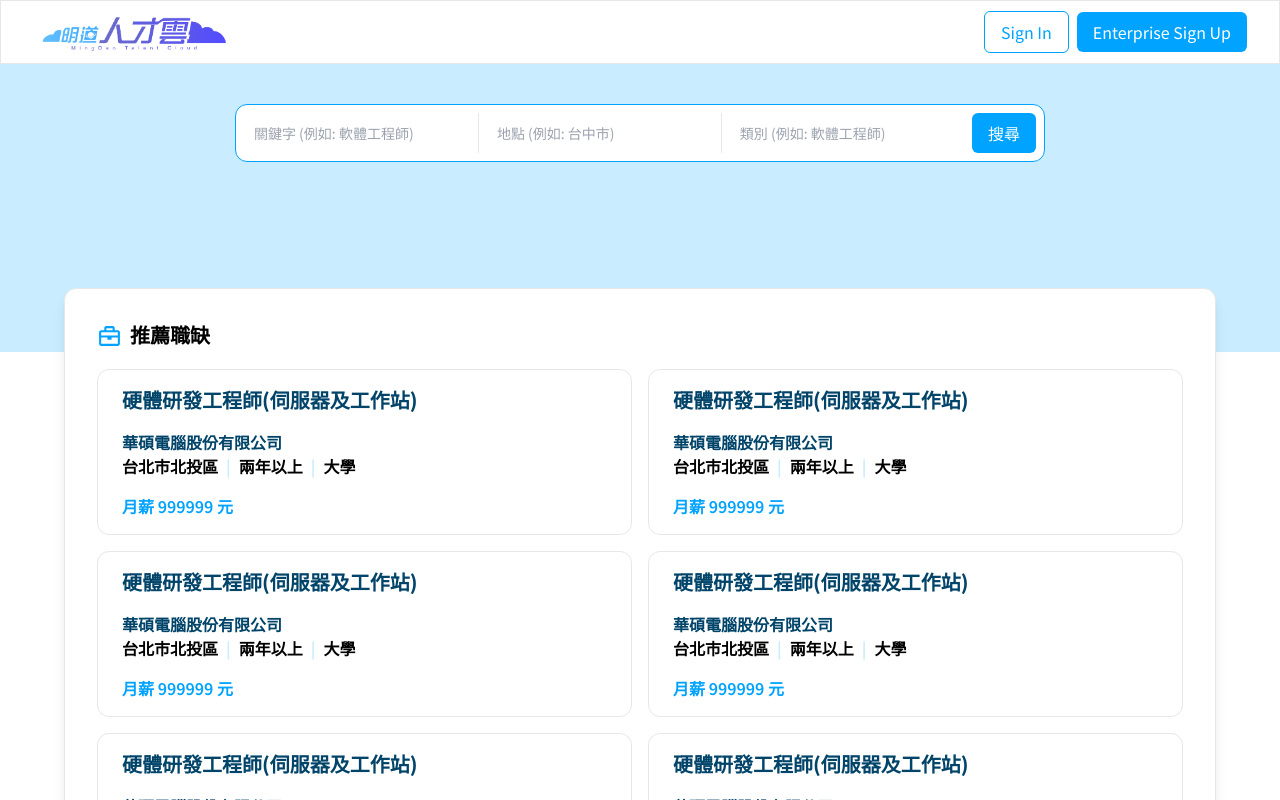
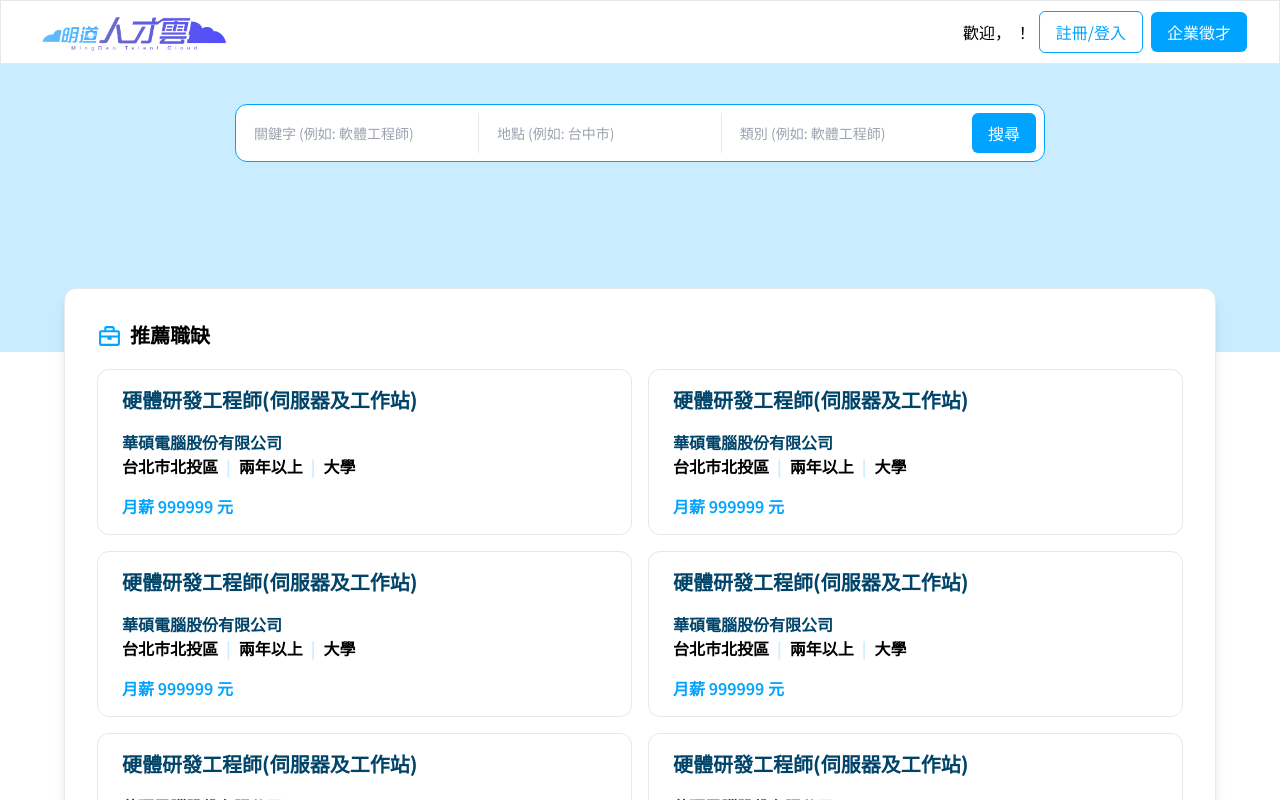
Before and after one commit to MingdaoTC/Service, a Next.js app: page / in a window 1280 px wide. Shown: the top 800 px of the page. Built offline with nearby package versions, Linux system fonts and the light colour scheme; no server answers.

Commit message:
feat: login api

```diff
--- a/package.json
+++ b/package.json
@@ -10,6 +10,7 @@
   },
   "dependencies": {
     "next": "14.2.5",
+    "next-auth": "5.0.0-beta.25",
     "react": "^18.3.1",
     "react-dom": "^18.3.1",
     "react-icons": "^5.5.0"
--- /dev/null
+++ b/src/app/api/auth/[...nextauth]/route.ts
@@ -0,0 +1,2 @@
+import { handlers } from "@/lib/auth"
+export const { GET, POST } = handlers
--- a/src/components/Global/HeaderBar.tsx
+++ b/src/components/Global/HeaderBar.tsx
@@ -5,7 +5,11 @@ import Button from "@/components/Global/Button";
 import Image from "next/image";
 import Link from "next/link";
 
-export default function HeaderBar() {
+// Lib
+import { auth, signIn } from "@/lib/auth"
+
+export default async function HeaderBar() {
+  const session = await auth()
   return (
     <>
       <div className="flex flex-row items-center justify-between py-2 px-8 w-full h-16 border ">
@@ -19,10 +23,16 @@ export default function HeaderBar() {
           />
         </Link>
         <div className="links flex flex-row items-center gap-2">
-          <Button type="secondary" href="/login">
-            Sign In
-          </Button>
-          <Button href="/signup">Enterprise Sign Up</Button>
+          <p>歡迎， {session?.user.name}！</p>
+          <form
+            action={async () => {
+              "use server"
+              await signIn("google")
+            }}
+          >
+            <Button type="secondary">註冊/登入</Button>
+          </form>
+          <Button>企業徵才</Button>
         </div>
       </div>
     </>
--- /dev/null
+++ b/src/lib/auth.ts
@@ -0,0 +1,20 @@
+// @ts-nocheck
+
+// Third-Party Modules
+import NextAuth from "next-auth"
+import Google from "next-auth/providers/google"
+
+// @ts-ignore
+export const { auth, handlers, signIn, signOut } = NextAuth({
+    providers: [Google],
+    callbacks: {
+        async signIn({ account, profile }) {
+            if (account.provider === "google") {
+                if (!profile.email.endsWith("@ms.mingdao.edu.tw")) return "/?error=not_md"
+                return profile.email_verified
+            }
+            return true
+        },
+
+    },
+})
--- a/tsconfig.json
+++ b/tsconfig.json
@@ -32,7 +32,7 @@
     "**/*.ts",
     "**/*.tsx",
     ".next/types/**/*.ts"
-  ],
+, "src/app/api/auth/[...nextauth]/route.ts"  ],
   "exclude": [
     "node_modules"
   ]
```
Also changed, not shown: src/app/api/route.ts (line endings or trailing spaces), 1 other file (tests, documents, lock files or other folders).
